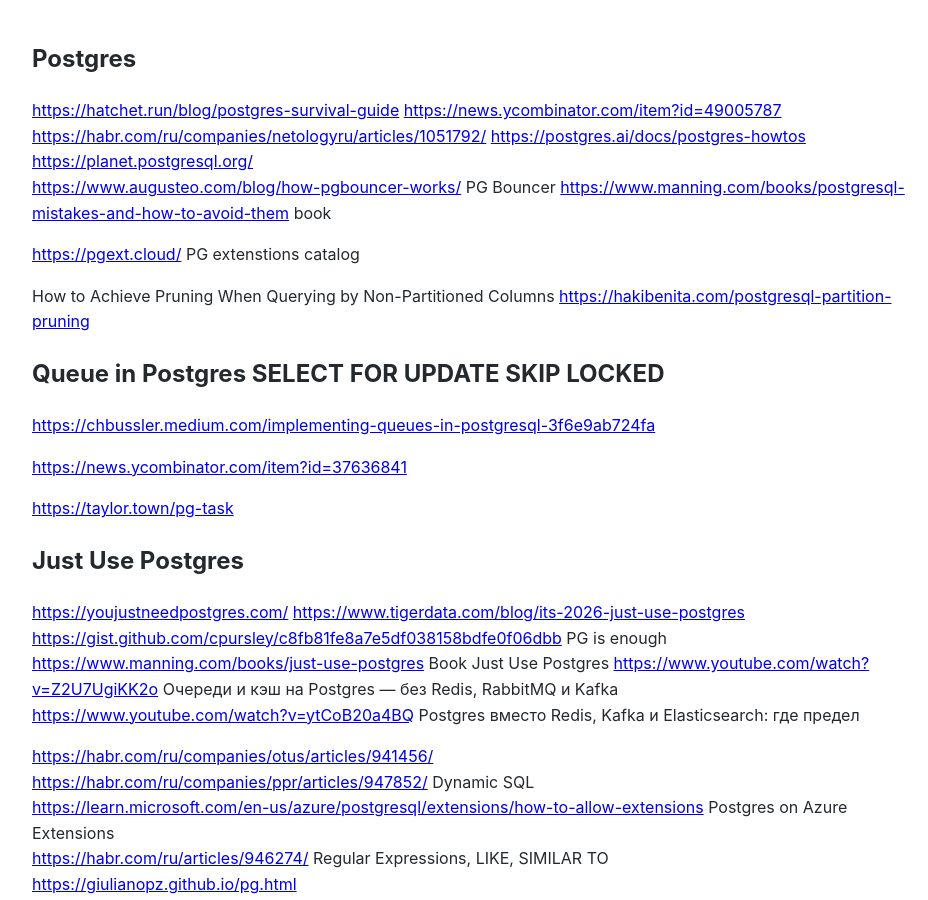
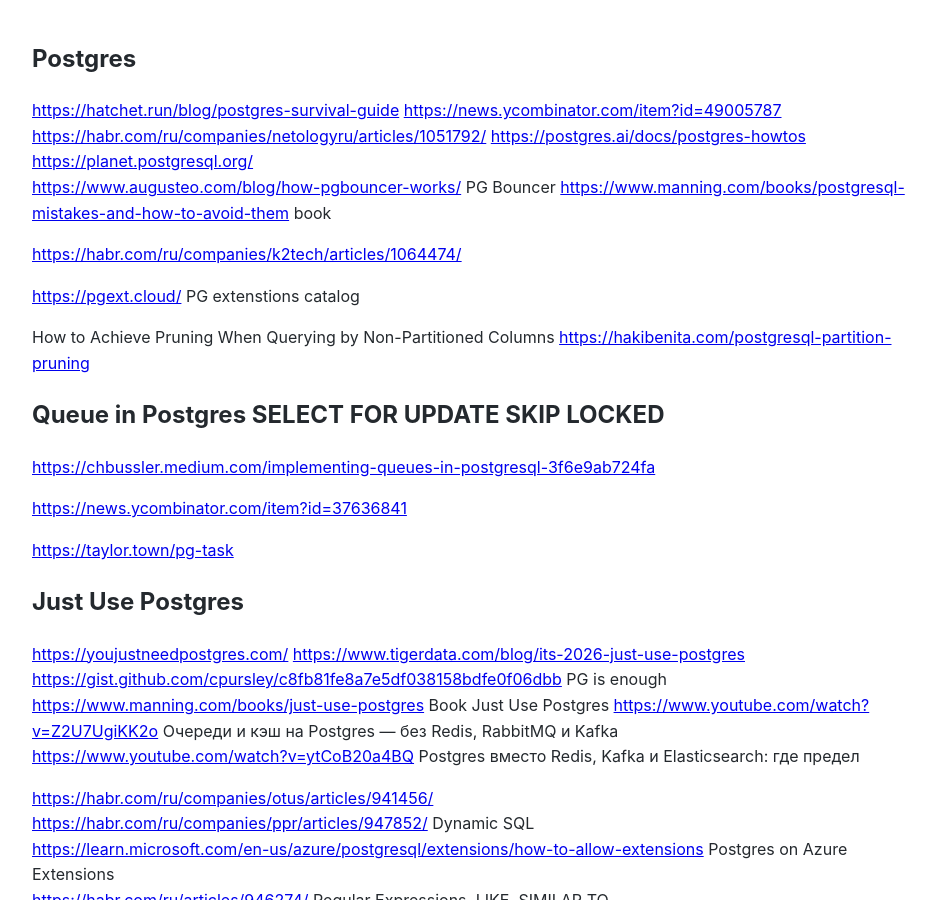
Before and after one commit to Michael-Lubinsky/michael-lubinsky.github.com, a Jekyll site: the page built from pg/pg.md, in a window 1280 px wide and 900 px high. Shown: the whole window, without its empty margins (158-1086 px from the left). Built offline with Jekyll 4.4.1, drawn with Linux system fonts in a browser that asks for light colours; our own code applies the rules of GitHub Pages for plain Markdown files.

Commit message:
Update pg.md

```diff
--- a/pg/pg.md
+++ b/pg/pg.md
@@ -6,6 +6,9 @@
 <https://planet.postgresql.org/>
 <https://www.augusteo.com/blog/how-pgbouncer-works/> PG Bouncer
 <https://www.manning.com/books/postgresql-mistakes-and-how-to-avoid-them>  book
+
+<https://habr.com/ru/companies/k2tech/articles/1064474/>
+
 
 <https://pgext.cloud/>  PG extenstions catalog
 
```
